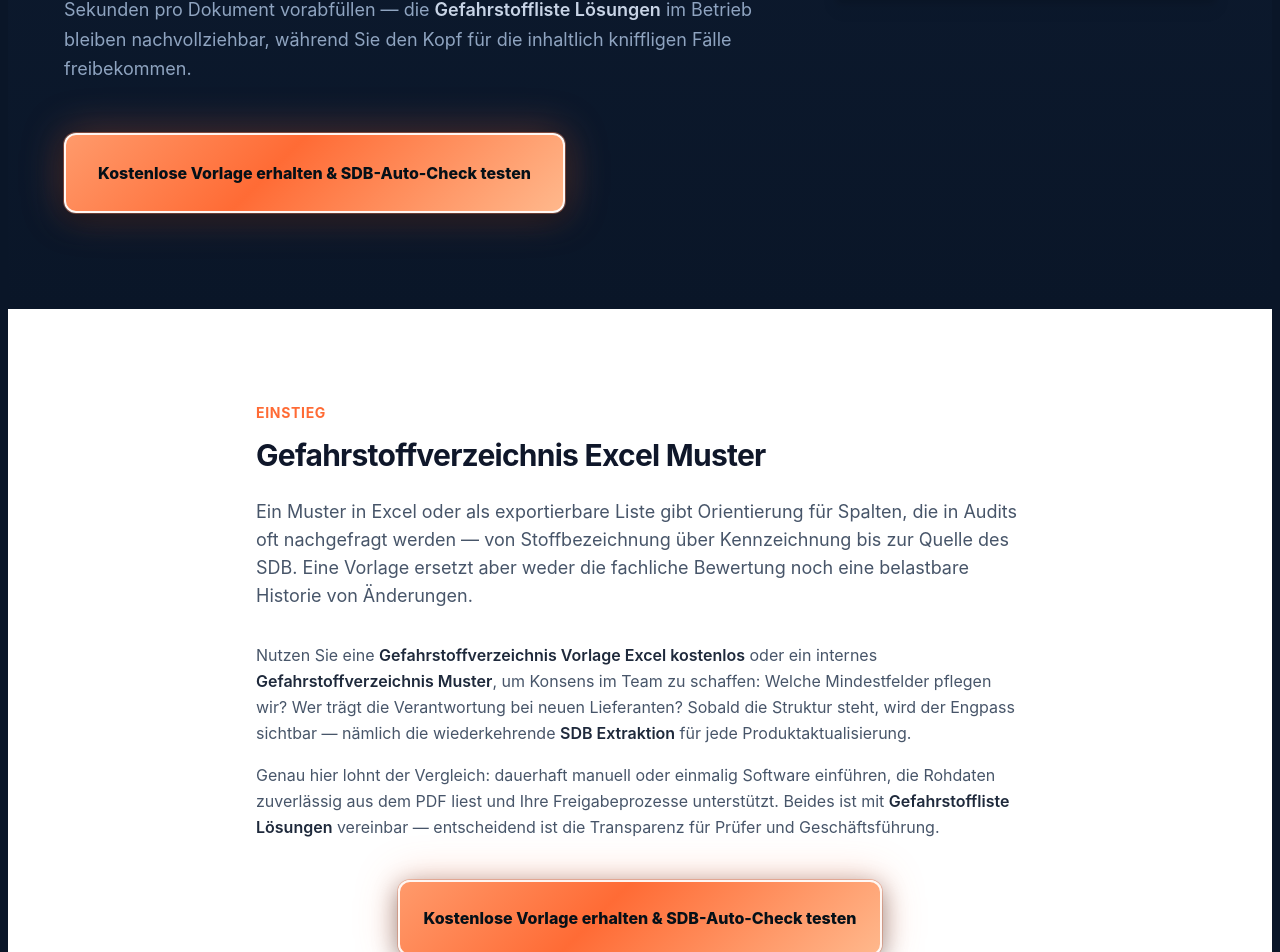
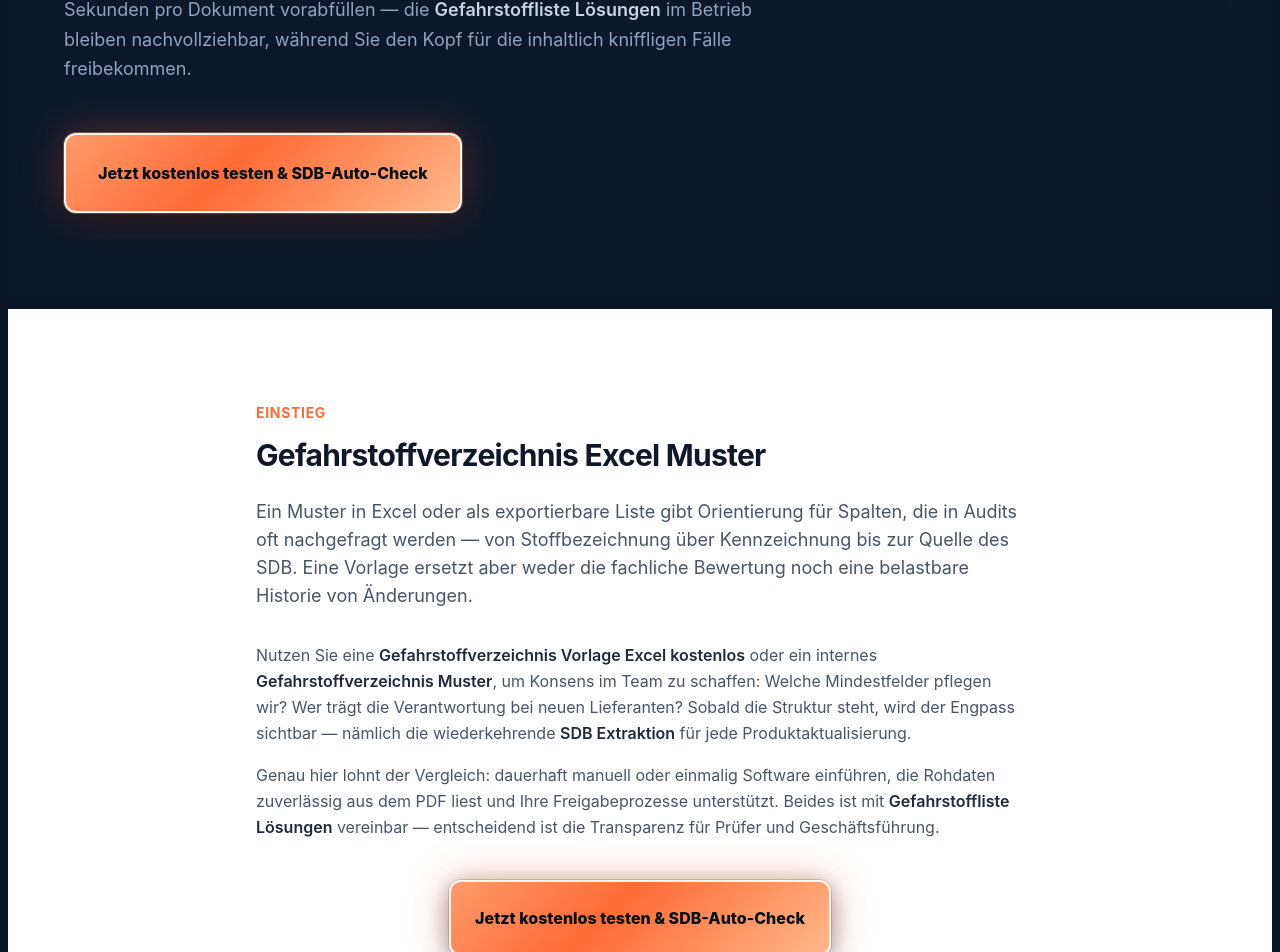
Before and after one commit to JulianGrafen/gqr-landingpage, a Next.js app: page /gefahrstoffkataster-excel-vorlage in a window 1280 px wide. Shown: the part 698-1650 px from the top of the page. Built offline with nearby package versions, Linux system fonts and the light colour scheme.

Commit message:
Copy: kostenlos testen statt Muster-Download versprechen
Co-authored-by: Cursor <cursoragent@cursor.com>

```diff
--- a/app/gefahrstoffkataster-excel-vorlage/page.tsx
+++ b/app/gefahrstoffkataster-excel-vorlage/page.tsx
@@ -18,7 +18,7 @@ const pageUrl = `${siteUrl}${path}`;
 const SEO_TITLE =
   'Gefahrstoffkataster Excel Vorlage? Erstellen in Sekunden statt Stunden';
 const SEO_DESCRIPTION =
-  'Suchen Sie ein Gefahrstoffverzeichnis als Excel-Vorlage? Laden Sie unser kostenloses Muster herunter UND entdecken Sie, wie Sie SDB-Daten in 30 Sek. automatisch extrahieren statt manuell abtippen. Jetzt Zeit sparen!';
+  'Suchen Sie ein Gefahrstoffverzeichnis als Excel-Vorlage? Testen Sie jetzt kostenlos und entdecken Sie, wie Sie SDB-Daten in 30 Sek. automatisch extrahieren statt manuell abtippen. Jetzt Zeit sparen!';
 
 const OG_IMAGE_ALT =
   'Gefahrstoffkataster Software: schneller als nur Gefahrstoffverzeichnis Excel – automatische SDB-Extraktion';
@@ -252,7 +252,7 @@ export default function GefahrstoffkatasterExcelVorlagePage() {
                 href={REGISTER_HREF}
                 className="gqr-cta-primary gqr-cta-primary--lg mt-8 inline-flex"
               >
-                Kostenlose Vorlage erhalten &amp; SDB-Auto-Check testen
+                Jetzt kostenlos testen &amp; SDB-Auto-Check
               </Link>
             </div>
             <div className="flex justify-center lg:justify-end">
@@ -315,7 +315,7 @@ export default function GefahrstoffkatasterExcelVorlagePage() {
                 href={REGISTER_HREF}
                 className="gqr-cta-primary gqr-cta-primary--md inline-flex text-center"
               >
-                Kostenlose Vorlage erhalten &amp; SDB-Auto-Check testen
+                Jetzt kostenlos testen &amp; SDB-Auto-Check
               </Link>
             </div>
           </div>
@@ -544,7 +544,7 @@ export default function GefahrstoffkatasterExcelVorlagePage() {
             <LeadMagnetCta
               title="Excel-Einstieg behalten — Automatisierung dazu nutzen"
               body="Starten Sie kostenlos: Struktur wie bei einer Vorlage, plus automatische Übernahme aus echten SDBs. Keine Kreditkarte."
-              ctaLabel="Kostenlose Vorlage erhalten & SDB-Auto-Check testen"
+              ctaLabel="Jetzt kostenlos testen & SDB-Auto-Check"
             />
             <p className="mt-10 text-center text-sm text-[#8fa4c0]">
               <Link
```
Also changed, not shown: gefahrstoffkataster-excel-vorlage/index.html (+7 -7 lines).
